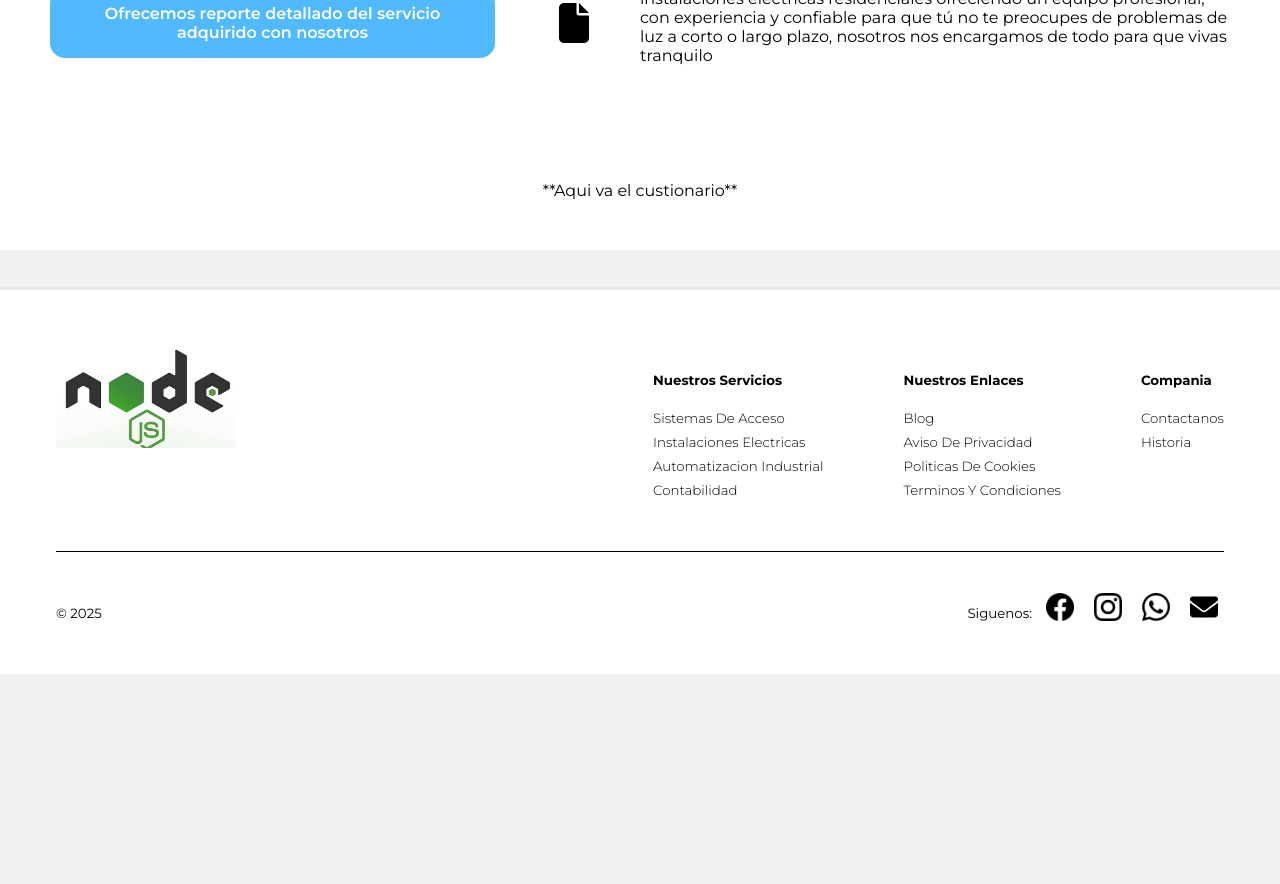
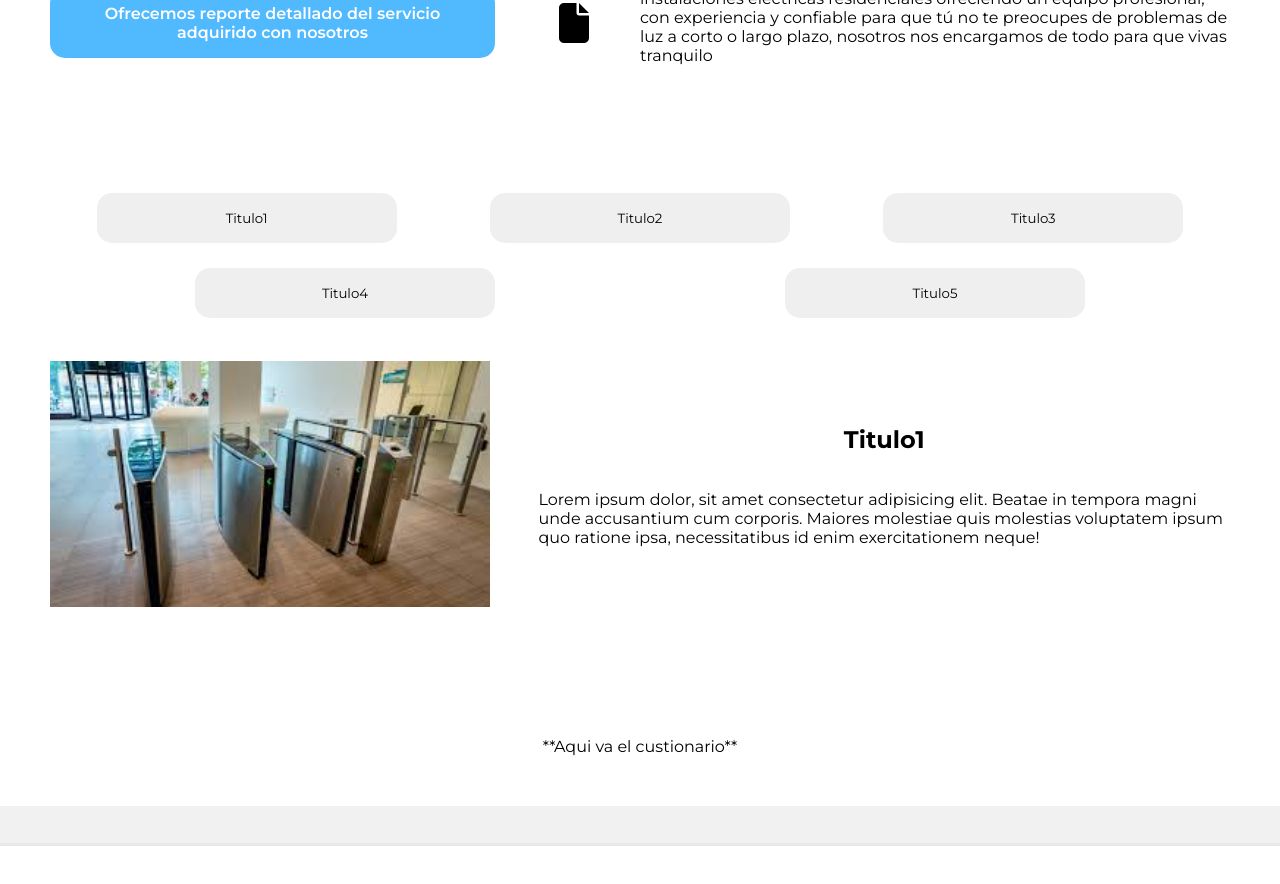
Before and after one commit to MenaSJ/servis, a React (Vite) app: page / in a window 1280 px wide. Shown: the part 1020-1904 px from the top of the page. Before the commit the page ends 1694 px from the top, so only its background shows below. Built offline with nearby package versions, Linux system fonts and the light colour scheme.

Commit message:
Se agrego la seccion del acordion en el home

```diff
--- a/src/index.css
+++ b/src/index.css
@@ -14,6 +14,9 @@
   --bold-md: 400;
   --bold-lg: 600;
   --transition: all 0.3s ease-in;
+  --transition-2: all 0.1s ease-in;
+  --translate-1: translateY(-2px);
+  --translate-2: translateY(-4px);
 }
 * {
   font-family: "Montserrat", sans-serif;
--- a/src/pages/home/Home.css
+++ b/src/pages/home/Home.css
@@ -61,3 +61,49 @@ main {
   width: 40px;
   height: 40px;
 }
+.accordion-container {
+  padding: 50px;
+}
+.accordion-top {
+  height: 150px;
+  display: flex;
+  justify-content: space-around;
+  align-items: center;
+  flex-wrap: wrap;
+  align-content: space-around;
+}
+.accordion-btn {
+  width: 300px;
+  height: 50px;
+}
+.accordion-bottom {
+  display: flex;
+  justify-content: space-between;
+  align-items: center;
+  padding: 30px 0;
+  gap: 3rem;
+}
+.accordion-bottom img {
+  width: 100%;
+  height: 100%;
+}
+.accordion-info {
+  text-align: center;
+  display: flex;
+  flex-direction: column;
+  align-items: center;
+  height: 100%;
+}
+.accordion-info p {
+  text-align: left;
+}
+.accordion-top button {
+  border: none;
+  border-radius: 15px;
+  cursor: pointer;
+  transition: var(--transition-2);
+}
+.accordion-top button:hover {
+  transform: var(--translate-1);
+  box-shadow: rgba(0, 0, 0, 0.24) 0px 3px 8px;
+}
--- a/src/pages/home/Home.jsx
+++ b/src/pages/home/Home.jsx
@@ -5,18 +5,58 @@ import comment from "/icons-svg/comment-solid.svg";
 import mexico from "/icons/mexico.png";
 import Button from "../../components/common/button/Button";
 import Cuestionario from "../../components/forms/cuestionario/Cuestionario";
+import { useState } from "react";
+
+const AccordionData = [
+  {
+    id: 1,
+    title: "Titulo1",
+    description:
+      "Lorem ipsum dolor, sit amet consectetur adipisicing elit. Beatae in tempora magni unde accusantium cum corporis. Maiores molestiae quis molestias voluptatem ipsum quo ratione ipsa, necessitatibus id enim exercitationem neque!",
+  },
+  {
+    id: 2,
+    title: "Titulo2",
+    description:
+      "Lorem ipsum dolor, sit amet consectetur adipisicing elit. Beatae in tempora magni unde accusantium cum corporis. Maiores molestiae quis molestias voluptatem ipsum quo ratione ipsa, necessitatibus id enim exercitationem neque!",
+  },
+  {
+    id: 3,
+    title: "Titulo3",
+    description:
+      "Lorem ipsum dolor, sit amet consectetur adipisicing elit. Beatae in tempora magni unde accusantium cum corporis. Maiores molestiae quis molestias voluptatem ipsum quo ratione ipsa, necessitatibus id enim exercitationem neque!",
+  },
+  {
+    id: 4,
+    title: "Titulo4",
+    description:
+      "Lorem ipsum dolor, sit amet consectetur adipisicing elit. Beatae in tempora magni unde accusantium cum corporis. Maiores molestiae quis molestias voluptatem ipsum quo ratione ipsa, necessitatibus id enim exercitationem neque!",
+  },
+  {
+    id: 5,
+    title: "Titulo5",
+    description:
+      "Lorem ipsum dolor, sit amet consectetur adipisicing elit. Beatae in tempora magni unde accusantium cum corporis. Maiores molestiae quis molestias voluptatem ipsum quo ratione ipsa, necessitatibus id enim exercitationem neque!",
+  },
+];
 
 export default function Home() {
+  const [accordion, setAccordion] = useState(AccordionData[0]);
   return (
     <main>
-      <Section1 />
-      <Section2 />
+      <HomeSection1 />
+      <HomeSection2 />
+      <HomeAcordion
+        AccordionData={AccordionData}
+        accordion={accordion}
+        setAccordion={setAccordion}
+      />
       <Cuestionario />
     </main>
   );
 }
 
-function Section1() {
+function HomeSection1() {
   return (
     <section className="home-section1">
       <div className="home-container-section1">
@@ -35,13 +75,13 @@ function Section1() {
   );
 }
 
-function Section2() {
+function HomeSection2() {
   return (
     <section className="section2">
       <div className="section2-half section2-icons">
         <div>
           <img src={headphones} alt="" />
-          <p className="grey">Asesoramiento en todo momento po expertos</p>
+          <p className="grey">Asesoramiento en todo momento por expertos</p>
         </div>
         <div>
           <p className="blue">
@@ -85,3 +125,28 @@ function Section2() {
     </section>
   );
 }
+
+function HomeAcordion({ AccordionData, accordion, setAccordion }) {
+  return (
+    <section className="accordion-container">
+      <div className="accordion-top">
+        {AccordionData.map((data) => (
+          <button
+            className="accordion-btn"
+            key={data.id}
+            onClick={() => setAccordion(data)}
+          >
+            {data.title}
+          </button>
+        ))}
+      </div>
+      <div className="accordion-bottom">
+        <img src="img/image-torniquetes-2.jpg" alt="image" />
+        <div className="accordion-info">
+          <h2 className="accordion-title">{accordion.title}</h2>
+          <p className="accordion-text">{accordion.description}</p>
+        </div>
+      </div>
+    </section>
+  );
+}
```
